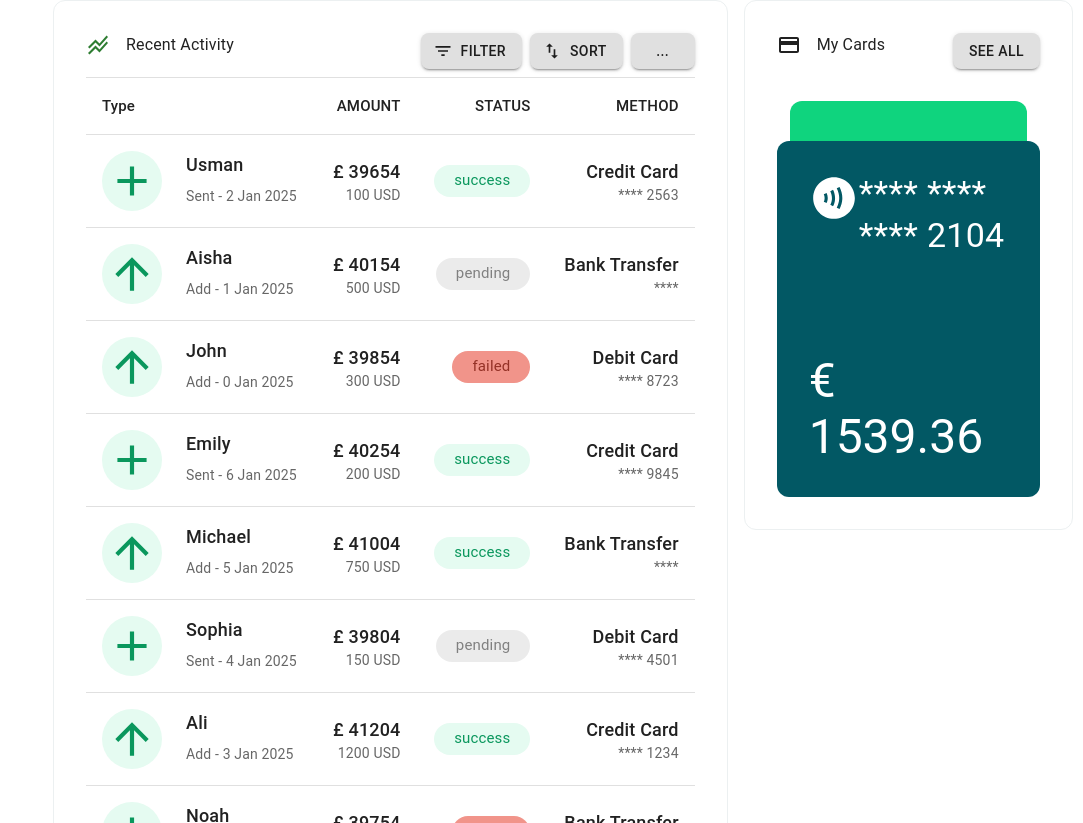
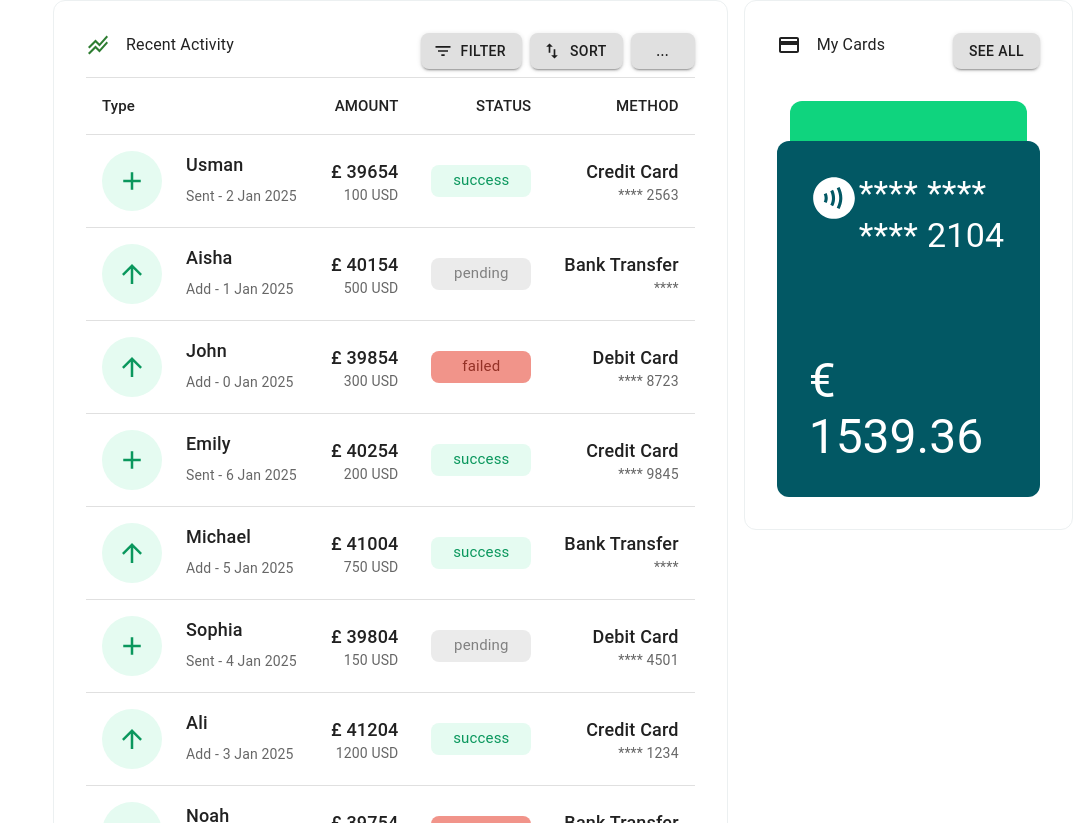
Before and after one commit to Usman2661/SequenceFinance, a React (Vite) app in the folder frontend/: page /dashboard in a window 1280 px wide. Shown: the part 817-1640 px from the top of the page, without its empty margins (197-1280 px from the left). Built offline with nearby package versions, Linux system fonts and the light colour scheme.

Commit message:
Finishing off the recent activity card

```diff
--- a/frontend/src/components/RecentActivity.tsx
+++ b/frontend/src/components/RecentActivity.tsx
@@ -178,8 +178,8 @@ const RecentActivity: React.FC<RecentActivityProps> = ({ cards }) => {
                       sx={{
                         spacing: 1,
                         backgroundColor: "#e5fbf1",
-                        height: 60,
-                        width: 60,
+                        height: { lg: 60, md: 40, sm: 30, xs: 30 },
+                        width: { lg: 60, md: 40, sm: 30, xs: 30 },
                         display: "flex",
                         borderRadius: "50%",
                         alignItems: "center",
@@ -187,9 +187,14 @@ const RecentActivity: React.FC<RecentActivityProps> = ({ cards }) => {
                       }}
                     >
                       {row.type.type === "Sent" ? (
-                        <Add sx={{ fontSize: 50, color: "#0a975d" }} />
+                        <Add
+                          sx={{
+                            fontSize: 30,
+                            color: "#0a975d",
+                          }}
+                        />
                       ) : (
-                        <ArrowUpward sx={{ fontSize: 50, color: "#0a975d" }} />
+                        <ArrowUpward sx={{ fontSize: 30, color: "#0a975d" }} />
                       )}
                     </Box>
 
@@ -230,8 +235,9 @@ const RecentActivity: React.FC<RecentActivityProps> = ({ cards }) => {
                   <Chip
                     sx={{
                       padding: 1,
-                      borderRadius: 4,
+                      borderRadius: 2,
                       fontSize: 15,
+                      width: 100,
                       backgroundColor:
                         row.status === "failed"
                           ? "#f1948a"
```
